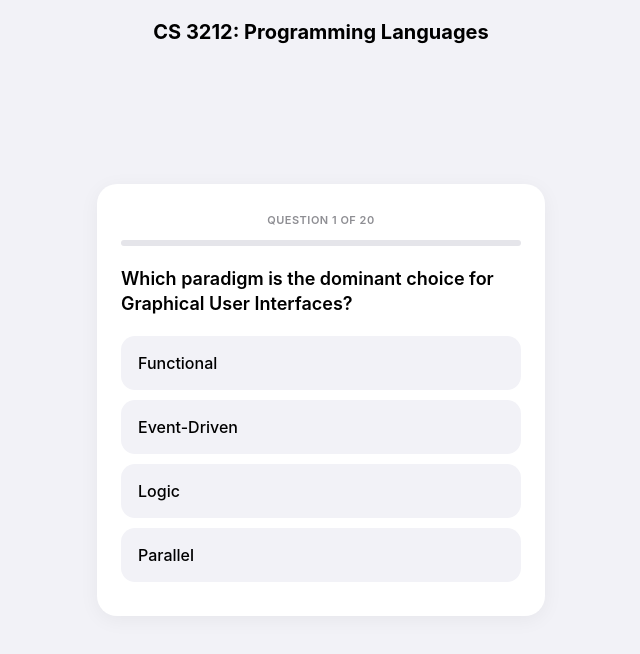
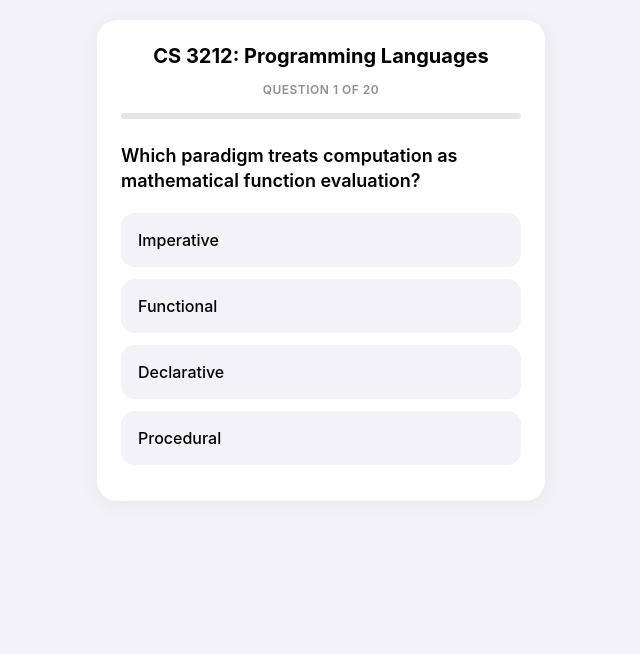
Before and after one commit to JshSrio/reviewer, a plain HTML site: page index.html in a window 1280 px wide. Shown: the whole page, without its empty margins (319-959 px from the left). Drawn offline with Linux system fonts and the light colour scheme.

Commit message:
Fix HTML encoding issues and update quiz layout

```diff
--- a/index.html
+++ b/index.html
@@ -21,25 +21,9 @@
             color: var(--ios-text);
             margin: 0;
             display: flex;
-            flex-direction: column;
-            align-items: center;
             justify-content: center;
-            min-height: 100vh;
             padding: 20px;
-            box-sizing: border-box;
             -webkit-font-smoothing: antialiased;
-        }
-
-        /* Fixed Title at the top */
-        .page-title {
-            position: fixed;
-            top: 20px;
-            width: 100%;
-            text-align: center;
-            font-size: 20px;
-            font-weight: 700;
-            margin: 0;
-            z-index: 10;
         }
 
         #quiz-container {
@@ -49,19 +33,25 @@
             padding: 24px;
             border-radius: 20px;
             box-shadow: 0 4px 20px rgba(0,0,0,0.05);
-            position: relative;
         }
 
         .header {
             text-align: center;
-            margin-bottom: 20px;
+            margin-bottom: 24px;
+        }
+
+        .header h1 {
+            font-size: 20px;
+            font-weight: 700;
+            margin: 0 0 10px 0;
+            color: var(--ios-text);
         }
 
         .progress-bar {
             height: 6px;
             background: #E5E5EA;
             border-radius: 3px;
-            margin: 12px 0;
+            margin: 15px 0;
             overflow: hidden;
         }
 
@@ -73,7 +63,7 @@
         }
 
         .status {
-            font-size: 11px;
+            font-size: 12px;
             color: var(--ios-secondary);
             text-transform: uppercase;
             font-weight: 600;
@@ -91,7 +81,7 @@
         .option {
             background: #F2F2F7;
             padding: 16px;
-            margin-bottom: 10px;
+            margin-bottom: 12px;
             border-radius: 14px;
             font-size: 16px;
             font-weight: 500;
@@ -138,6 +128,7 @@
             font-size: 17px;
             font-weight: 600;
             cursor: pointer;
+            transition: opacity 0.2s;
         }
 
         #feedback {
@@ -155,23 +146,25 @@
 </head>
 <body>
 
-<h1 class="page-title">CS 3212: Programming Languages</h1>
-
 <div id="quiz-container">
-    <div id="quiz-header-meta">
-        <div class="header">
+    <div class="header">
+        <h1>CS 3212: Programming Languages</h1>
+        <div id="quiz-progress-meta">
             <span class="status">Question <span id="cur-num">1</span> of <span id="total-num">20</span></span>
             <div class="progress-bar"><div id="progress-fill"></div></div>
         </div>
     </div>
 
     <div id="quiz-screen">
-        <div class="question" id="q-text">Loading...</div>
+        <div class="question" id="q-text">Loading question...</div>
+
         <div id="mc-area"></div>
+
         <div id="id-area" class="hidden">
             <input type="text" id="id-input" placeholder="Your answer..." autocomplete="off">
             <button class="btn-primary" onclick="checkID()">Submit</button>
         </div>
+
         <div id="feedback"></div>
         <button id="next-btn" class="btn-primary hidden" onclick="nextQ()" style="margin-top:10px; background: #000;">Next Question</button>
     </div>
@@ -186,26 +179,29 @@
 
 <script>
     const rawData = [
-        { type: "mc", q: "Who designed Plankalkül, the first high-level programming language?", a: ["John Backus", "Konrad Zuse", "John McCarthy", "Alan Kay"], c: 1 },
-        { type: "mc", q: "Which IBM system inspired the development of Fortran in 1954?", a: ["IBM 360", "IBM 704", "Z4", "PDP-11"], c: 1 },
-        { type: "mc", q: "Which language is the second-oldest high-level language in widespread use?", a: ["Fortran", "Lisp", "C", "Cobol"], c: 1 },
-        { type: "mc", q: "What paradigm treats computation as evaluating mathematical functions?", a: ["Imperative", "Procedural", "Functional", "Logic"], c: 2 },
-        { type: "mc", q: "Which language was originally created for embedded consumer electronic devices?", a: ["C++", "Python", "Java", "PHP"], c: 2 },
-        { type: "mc", q: "Which classification describes binary instructions (0 and 1)?", a: ["Assembly", "System", "Machine Language", "Visual"], c: 2 },
-        { type: "mc", q: "Who created C++ by adding classes and object-oriented features to C?", a: ["Dennis Ritchie", "Bjarne Stroustrup", "James Gosling", "Larry Wall"], c: 1 },
-        { type: "mc", q: "What notation was introduced in 1959 to define programming language syntax?", a: ["Lambda Calculus", "BNF (Backus-Naur Form)", "RegEx", "Morse Code"], c: 1 },
-        { type: "mc", q: "Which language uses 'atoms' and 'lists' as its only two data types?", a: ["Prolog", "Algol 60", "Lisp", "Smalltalk"], c: 2 },
-        { type: "mc", q: "Which paradigm is the dominant choice for Graphical User Interfaces?", a: ["Functional", "Event-Driven", "Logic", "Parallel"], c: 1 },
+        // Multiple Choice
+        { type: "mc", q: "What language did Konrad Zuse develop between 1943 and 1945?", a: ["Fortran", "Plankalkül", "Lisp", "Algol"], c: 1 },
+        { type: "mc", q: "The IBM 704 system's floating-point hardware signaled the end of which era?", a: ["Interpretive", "Object-Oriented", "Scripting", "Logic"], c: 0 },
+        { type: "mc", q: "Which language is the second-oldest high-level language still in widespread use?", a: ["Fortran", "C", "Lisp", "Cobol"], c: 2 },
+        { type: "mc", q: "Who developed Lisp at MIT in 1958?", a: ["John Backus", "John McCarthy", "James Gosling", "Bjarne Stroustrup"], c: 1 },
+        { type: "mc", q: "Which paradigm focuses on sending messages to objects?", a: ["Procedural", "Functional", "Object-Oriented", "Logic"], c: 2 },
+        { type: "mc", q: "Which language was originally designed for embedded consumer electronics like microwave ovens?", a: ["C++", "Java", "Python", "JavaScript"], c: 1 },
+        { type: "mc", q: "Which language classification has zero abstraction from the hardware?", a: ["Assembly", "Machine Language", "High-level", "System"], c: 1 },
+        { type: "mc", q: "What is the dominant paradigm for Graphical User Interfaces?", a: ["Logic", "Functional", "Event-Driven", "Parallel"], c: 2 },
+        { type: "mc", q: "Which language was originally developed by Dennis Ritchie at Bell Labs?", a: ["B", "C", "C++", "Java"], c: 1 },
+        { type: "mc", q: "Which paradigm treats computation as mathematical function evaluation?", a: ["Imperative", "Functional", "Declarative", "Procedural"], c: 1 },
+
+        // Identification
         { type: "id", q: "What does the acronym COBOL stand for?", c: ["Common Business Oriented Language"] },
-        { type: "id", q: "Who designed Python at Stichting Mathematisch Centrum?", c: ["Guido van Rossum"] },
+        { type: "id", q: "Who created C++ by adding classes to the C language?", c: ["Bjarne Stroustrup"] },
+        { type: "id", q: "What language classification is machine-independent and portable?", c: ["High-level Language", "High level"] },
+        { type: "id", q: "Who designed the Python programming language?", c: ["Guido van Rossum"] },
         { type: "id", q: "What translator converts assembly language into machine code?", c: ["Assembler"] },
-        { type: "id", q: "What language uses facts and rules to building programs?", c: ["Prolog"] },
-        { type: "id", q: "Who developed JavaScript at Netscape in 1995?", c: ["Brendan Eich"] },
-        { type: "id", q: "What term describes a language like Scratch that manipulates elements graphically?", c: ["Visual Programming Language", "Visual"] },
-        { type: "id", q: "What imperative style replaces 'gotos' with nested loops and subroutines?", c: ["Structured Programming", "Structured"] },
-        { type: "id", q: "Who led the Java design team at Sun Microsystems?", c: ["James Gosling"] },
-        { type: "id", q: "What was the name of the first publicly available version of PHP?", c: ["Personal Home Page Tools", "Personal Home Page"] },
-        { type: "id", q: "What is the simplest data type in Zuse's Plankalkül?", c: ["Single bit", "Bit"] }
+        { type: "id", q: "What paradigm uses facts and rules to build programs?", c: ["Logic Programming", "Logic"] },
+        { type: "id", q: "What was the original name for JavaScript?", c: ["Mocha"] },
+        { type: "id", q: "What language uses English-like terms like 'mov' and 'add'?", c: ["Assembly Language", "Assembly"] },
+        { type: "id", q: "Who developed the PHP language in 1994?", c: ["Rasmus Lerdorf"] },
+        { type: "id", q: "What notation was presented by Backus in 1959 to define language syntax?", c: ["BNF", "Backus-Naur Form"] }
     ];
 
     let questions = [];
@@ -301,7 +297,7 @@
 
     function finish() {
         document.getElementById('quiz-screen').classList.add('hidden');
-        document.getElementById('quiz-header-meta').classList.add('hidden');
+        document.getElementById('quiz-progress-meta').classList.add('hidden');
         document.getElementById('result-screen').classList.remove('hidden');
         document.getElementById('final-score').innerText = score + " / " + questions.length;
     }
```
